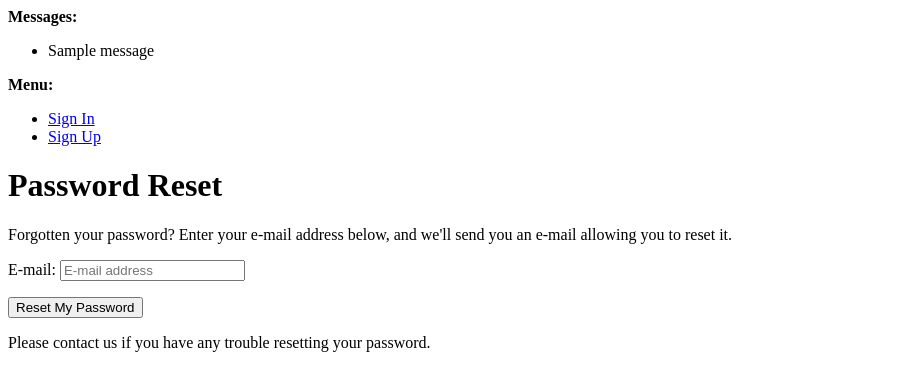
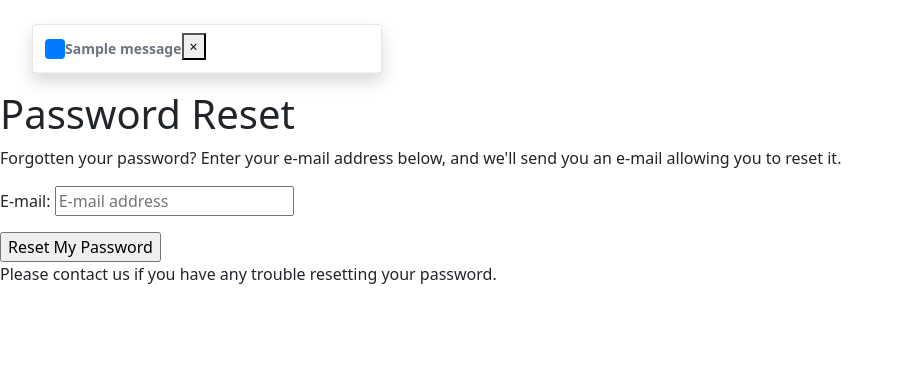
Before and after one commit to PaulModaley/boutiqueado, a Django app: page /accounts/password/reset/ in a window 1280 px wide. Shown: the top 391 px of the page, without its empty margins (0-904 px from the left). Run offline with Django 3.2, Linux system fonts and the light colour scheme; tables that the repository leaves empty hold one stand-in row (values such as "Sample post"); one stand-in notice (Sample message) is shown.

Commit message:
start to style login form

```diff
--- a/templates/allauth/account/base.html
+++ b/templates/allauth/account/base.html
@@ -1,60 +1 @@
 {% extends "base.html" %}
-<!DOCTYPE html>
-<html>
-    <head>
-        <!-- Required meta tags -->
-        <meta charset="utf-8">
-        <meta name="viewport" content="width=device-width, initial-scale=1, shrink-to-fit=no">
-        <title>{% block head_title %}{% endblock %}</title>
-        {% block extra_head %}
-        {% endblock %}
-
-        <link href="https://cdn.jsdelivr.net/npm/bootstrap@5.0.2/dist/css/bootstrap.min.css" rel="stylesheet" integrity="sha384-EVSTQN3/azprG1Anm3QDgpJLIm9Nao0Yz1ztcQTwFspd3yD65VohhpuuCOmLASjC" crossorigin="anonymous">
-    </head>
-    <body>
-
-        {% block body %}
-
-
-
-        {% if messages %}
-        <div class="mt-4">
-            <ul>
-                {% for message in messages %}
-                <div id="{{message}}" class="toast show fade mt-2" role="alert" aria-live="assertive" aria-atomic="true">
-                    <div class="toast-header">
-                        <svg class="bd-placeholder-img rounded mr-2" width="20" height="20" xmlns="http://www.w3.org/2000/svg" preserveAspectRatio="xMidYMid slice" focusable="false" role="img">
-                            <rect width="100%" height="100%" fill="#007aff"></rect>
-                        </svg>
-                        <!-- Title -->
-                        <strong class="mr-auto">{{message}}</strong>
-                        <button onclick="closeMessage('{{message}}');" type="button" class="ml-2 mb-1 close" data-dismiss="toast" aria-label="Close">
-                            <span aria-hidden="true">&times;</span>
-                        </button>
-                    </div>
-                </div>
-                {% endfor %}
-            </ul>
-        </div>
-        {% endif %}
-        <script>
-            // Code for messages hiding
-            function closeMessage(id) {
-                document.getElementById(id).classList.remove('show');
-                document.getElementById(id).style.display = "none";
-            }
-        </script>
-
-        {% block content %}
-        {% endblock %}
-        {% endblock %}
-        {% block extra_body %}
-        {% endblock %}
-
-        <!-- Bootstrap JS -->
-        <!-- {% load static %}
-        <script src="{% static 'client/js/bootstrap4.5/jquery-3.5.1.slim.min.js' %}"></script> -->
-        <!-- {% load static %} -->
-        <script src="https://cdn.jsdelivr.net/npm/bootstrap@5.0.2/dist/js/bootstrap.bundle.min.js" integrity="sha384-MrcW6ZMFYlzcLA8Nl+NtUVF0sA7MsXsP1UyJoMp4YLEuNSfAP+JcXn/tWtIaxVXM" crossorigin="anonymous"></script>
-    </body>
-</html>
--- a/templates/allauth/base.html
+++ b/templates/allauth/base.html
@@ -1,40 +1,59 @@
 <!DOCTYPE html>
 <html>
     <head>
+        <!-- Required meta tags -->
+        <meta charset="utf-8">
+        <meta name="viewport" content="width=device-width, initial-scale=1, shrink-to-fit=no">
         <title>{% block head_title %}{% endblock %}</title>
         {% block extra_head %}
         {% endblock %}
+
+        <link href="https://cdn.jsdelivr.net/npm/bootstrap@5.0.2/dist/css/bootstrap.min.css" rel="stylesheet" integrity="sha384-EVSTQN3/azprG1Anm3QDgpJLIm9Nao0Yz1ztcQTwFspd3yD65VohhpuuCOmLASjC" crossorigin="anonymous">
     </head>
     <body>
+
         {% block body %}
 
+
+
         {% if messages %}
-    <div>
-      <strong>Messages:</strong>
+        <div class="mt-4">
             <ul>
                 {% for message in messages %}
-        <li>{{message}}</li>
+                <div id="{{message}}" class="toast show fade mt-2" role="alert" aria-live="assertive" aria-atomic="true">
+                    <div class="toast-header">
+                        <svg class="bd-placeholder-img rounded mr-2" width="20" height="20" xmlns="http://www.w3.org/2000/svg" preserveAspectRatio="xMidYMid slice" focusable="false" role="img">
+                            <rect width="100%" height="100%" fill="#007aff"></rect>
+                        </svg>
+                        <!-- Title -->
+                        <strong class="mr-auto">{{message}}</strong>
+                        <button onclick="closeMessage('{{message}}');" type="button" class="ml-2 mb-1 close" data-dismiss="toast" aria-label="Close">
+                            <span aria-hidden="true">&times;</span>
+                        </button>
+                    </div>
+                </div>
                 {% endfor %}
             </ul>
         </div>
         {% endif %}
+        <script>
+            // Code for messages hiding
+            function closeMessage(id) {
+                document.getElementById(id).classList.remove('show');
+                document.getElementById(id).style.display = "none";
+            }
+        </script>
 
-    <div>
-      <strong>Menu:</strong>
-      <ul>
-        {% if user.is_authenticated %}
-        <li><a href="{% url 'account_email' %}">Change E-mail</a></li>
-        <li><a href="{% url 'account_logout' %}">Sign Out</a></li>
-        {% else %}
-        <li><a href="{% url 'account_login' %}">Sign In</a></li>
-        <li><a href="{% url 'account_signup' %}">Sign Up</a></li>
-        {% endif %}
-      </ul>
-    </div>
         {% block content %}
         {% endblock %}
         {% endblock %}
         {% block extra_body %}
         {% endblock %}
+
+        <!-- Bootstrap JS -->
+        <!-- {% load static %}
+        <script src="{% static 'client/js/bootstrap4.5/jquery-3.5.1.slim.min.js' %}"></script> -->
+        <!-- {% load static %} -->
+        <script src="https://cdn.jsdelivr.net/npm/bootstrap@5.0.2/dist/js/bootstrap.bundle.min.js" integrity="sha384-MrcW6ZMFYlzcLA8Nl+NtUVF0sA7MsXsP1UyJoMp4YLEuNSfAP+JcXn/tWtIaxVXM" crossorigin="anonymous"></script>
     </body>
 </html>
```
Also changed, not shown: boutique_ado/settings.py (+13 -6 lines), templates/allauth/account/login.html (+5 -2 lines). Lines whose indentation alone changed are shown as unchanged.
